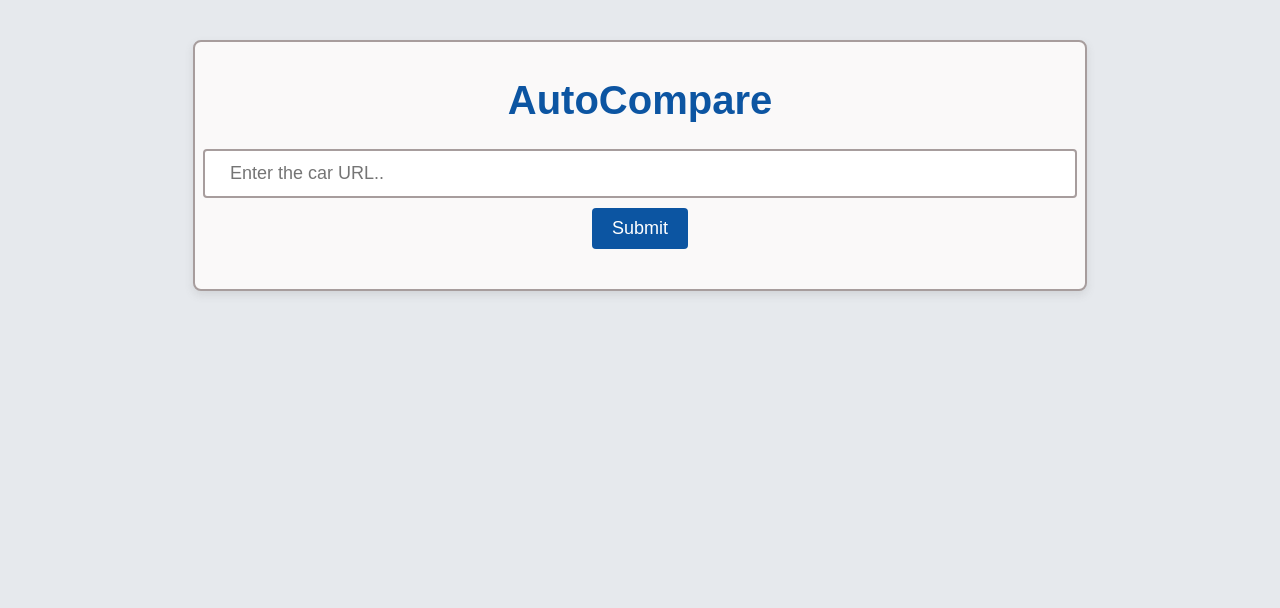
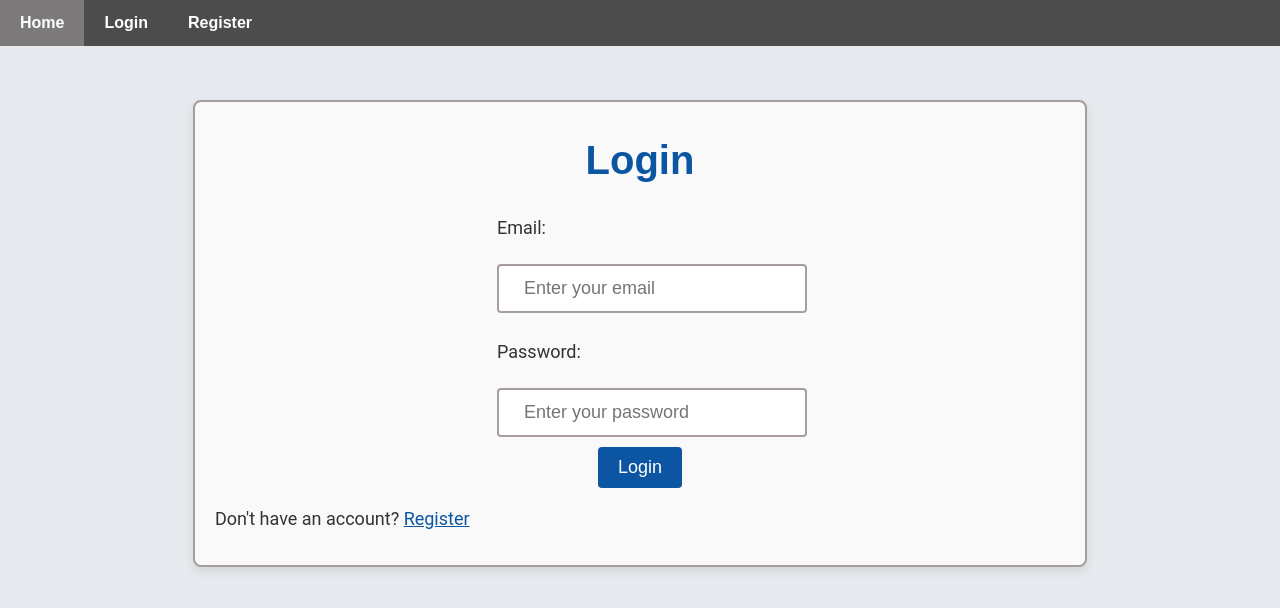
Before and after one commit to HassanatC/autocompare, a React (Vite) app in the folder autocompare_react/ac-react/: page /login in a window 1280 px wide. Shown: the top 608 px of the page. Built offline with nearby package versions, Linux system fonts and the light colour scheme.

Commit message:
added routing for components, home register and login

```diff
--- a/autocompare_react/ac-react/package.json
+++ b/autocompare_react/ac-react/package.json
@@ -12,7 +12,8 @@
   "dependencies": {
     "axios": "^1.5.1",
     "react": "^18.2.0",
-    "react-dom": "^18.2.0"
+    "react-dom": "^18.2.0",
+    "react-router-dom": "^6.16.0"
   },
   "devDependencies": {
     "@types/react": "^18.2.15",
--- /dev/null
+++ b/autocompare_react/ac-react/src/App.jsx
@@ -0,0 +1,18 @@
+import { Route, Routes } from 'react-router-dom';
+import Home from './Home.jsx';
+import Login from './Login.jsx';
+import Register from './Register.jsx';
+import Nav from './Nav.jsx';
+
+export default function App() {
+  return (
+    <>
+      <Nav />
+      <Routes>
+        <Route path="/" element={<Home />} />
+        <Route path="/login" element={<Login />} />
+        <Route path="/register" element={<Register />} />
+      </Routes>
+    </>
+  );
+}
--- a/autocompare_react/ac-react/src/Home.jsx
+++ b/autocompare_react/ac-react/src/Home.jsx
@@ -38,6 +38,7 @@ function Home() {
 
   return (
     <div className="form-container">
+
       <header className="header">AutoCompare</header>
       <form className="url-form" onSubmit={handleSubmit}>
         <input
--- a/autocompare_react/ac-react/src/Login.jsx
+++ b/autocompare_react/ac-react/src/Login.jsx
@@ -1,4 +1,3 @@
-import React from 'react';
 import './index.css';
 
 function Login() {
--- /dev/null
+++ b/autocompare_react/ac-react/src/Nav.jsx
@@ -0,0 +1,16 @@
+import { Link } from 'react-router-dom';
+
+export default function Nav() {
+  return (
+    <>
+      <nav className="navbar">
+        <ul>
+          <li><Link to="/">Home</Link></li>
+          <li><Link to="/login">Login</Link></li>
+          <li><Link to="/register">Register</Link></li>
+        </ul>
+      </nav>
+
+    </>
+  );
+}
--- a/autocompare_react/ac-react/src/Register.jsx
+++ b/autocompare_react/ac-react/src/Register.jsx
@@ -1,4 +1,3 @@
-import React from 'react';
 import './index.css';
 
 function Register() {
--- a/autocompare_react/ac-react/src/index.css
+++ b/autocompare_react/ac-react/src/index.css
@@ -31,6 +31,7 @@ h2 {
 .form-container {
   margin: 40px auto;
   padding: 20px;
+  margin-top: 100px;
   border: 2px solid var(--border-color);
   max-width: 850px;
   border-radius: 8px;
@@ -130,3 +131,41 @@ h2 {
   transition: all 0.2s ease;
   transform: scale(1.025);
 }
+
+.navbar {
+  position: fixed;
+  top: 0;
+  width: 100%;
+  background-color: #4d4c4c;
+  overflow: auto;
+  z-index: 1000;
+}
+
+.navbar ul {
+  margin: 0;
+  padding: 0;
+  list-style-type: none;
+}
+
+.navbar ul li {
+  float: left;
+}
+
+.navbar ul li a {
+  display: block;
+  padding: 14px 20px;
+  text-align: center;
+  text-decoration: none;
+  color: white;
+  font-weight: bold;
+}
+
+.navbar ul li a:hover {
+  background-color: #7c7a7a;
+  transition: all 0.1s ease;
+}
+
+.navbar ul li a.active {
+  background-color: #4CAF50;
+  color: white;
+}
--- a/autocompare_react/ac-react/src/main.jsx
+++ b/autocompare_react/ac-react/src/main.jsx
@@ -1,10 +1,13 @@
 import React from 'react'
-import ReactDOM from 'react-dom/client'
-import Home from './Home.jsx'
+import ReactDOM from 'react-dom/client';
+import { BrowserRouter as Router } from 'react-router-dom';
+import App from './App.jsx';
 import './index.css'
 
 ReactDOM.createRoot(document.getElementById('root')).render(
   <React.StrictMode>
-    <Home />
+    <Router>
+      <App />
+    </Router>
   </React.StrictMode>,
-)
+);
```
Also changed, not shown: 1 other file (tests, documents, lock files or other folders).
